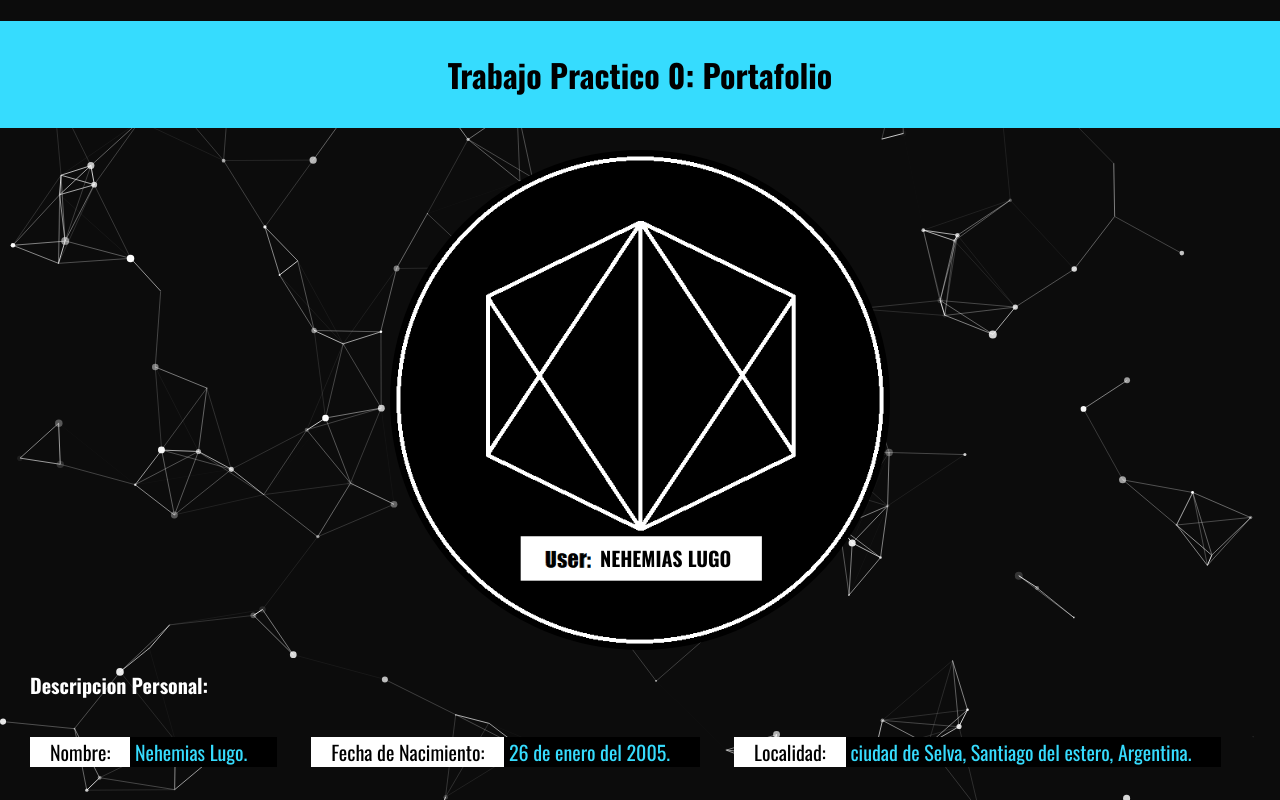
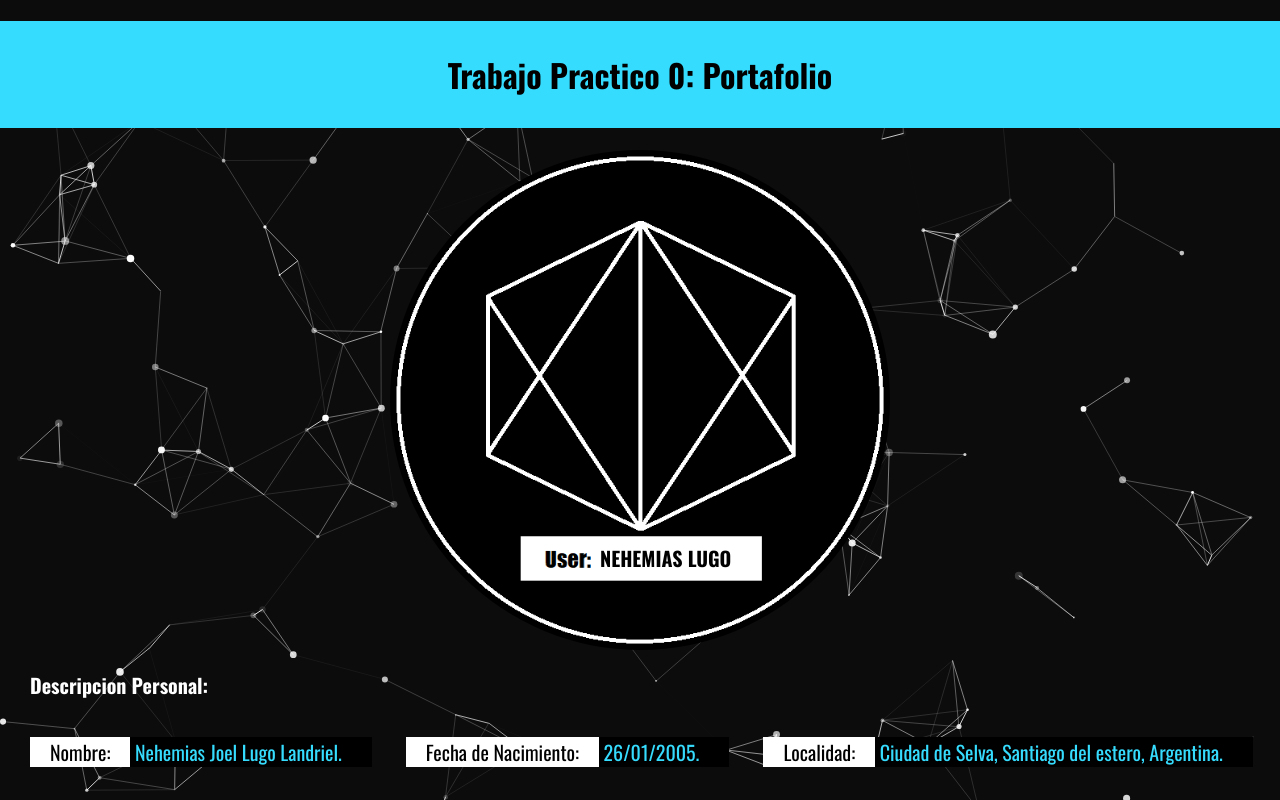
Before and after one commit to GigaPikachu/Porfolio, a plain HTML site: page index.html in a window 1280 px wide. Shown: the top 800 px of the page. Drawn offline with nearby package versions, Linux system fonts and the light colour scheme.

Commit message:
Update index.html
Nombre, Fecha de nacimiento y Localidad

```diff
--- a/index.html
+++ b/index.html
@@ -38,10 +38,10 @@
         </div>
 
         <h2>Descripcion Personal:</h2>
-        <p><span class="title">Nombre:</span> Nehemias Lugo.</p>
-        <p><span class="title">Fecha de Nacimiento:</span> 26 de enero del 2005.</p>
+        <p><span class="title">Nombre:</span> Nehemias Joel Lugo Landriel.</p>
+        <p><span class="title">Fecha de Nacimiento:</span> 26/01/2005.</p>
         <p>
-        <span class="title">Localidad:</span> ciudad de Selva, Santiago del estero, Argentina.</p>
+        <span class="title">Localidad:</span> Ciudad de Selva, Santiago del estero, Argentina.</p>
         <p>Comencé a estudiar la lógica de programación a temprana edad modificando videojuegos de Pokêmon para la Game Boy Advance haciendo scripts de eventos, siendo este fue mi primer acercamiento a la creación de videojuegos.<br> Aqui un pequeño ejemplo de cosas que aprendì:</p>
 
         <!-- reproductor de mi video en html-->
```
